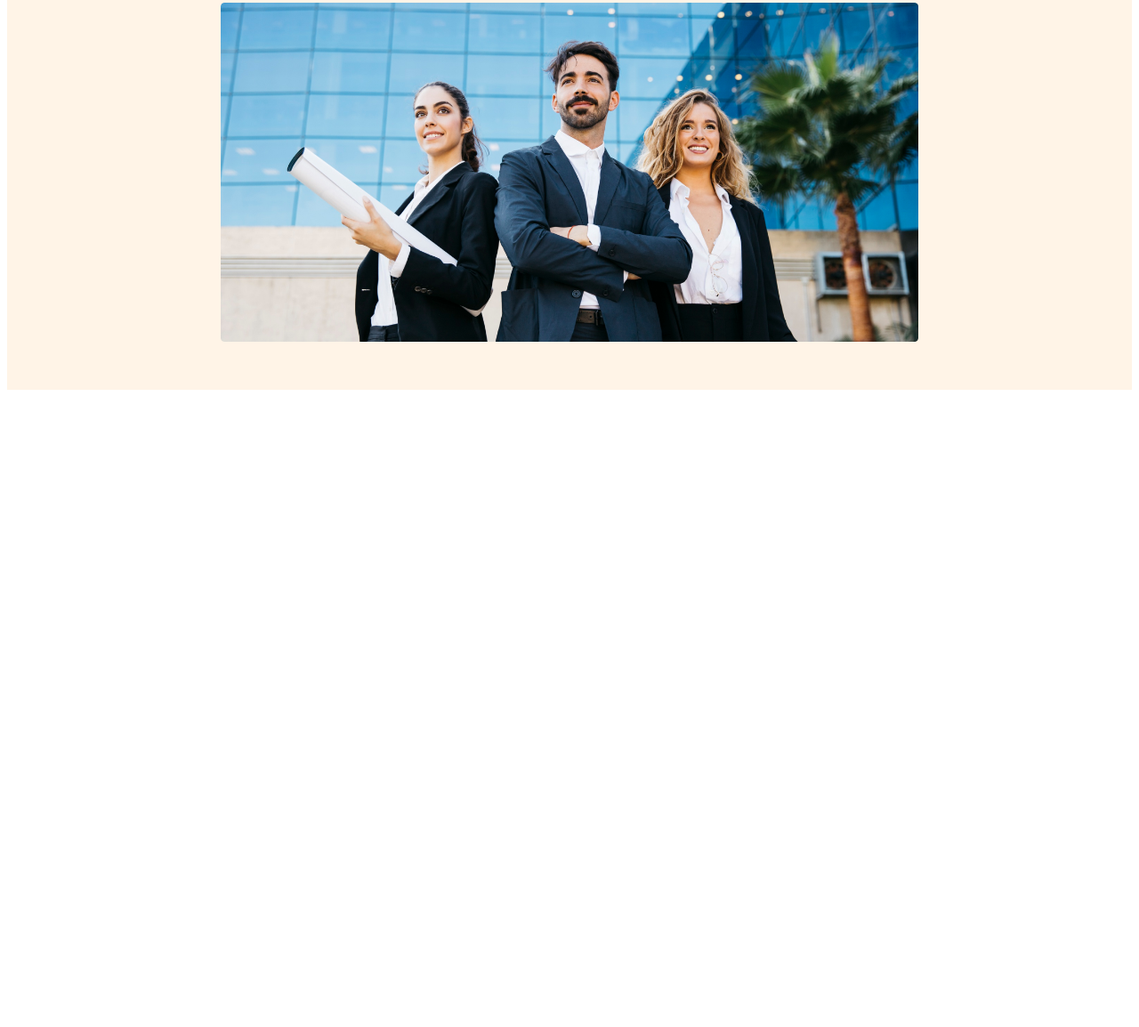
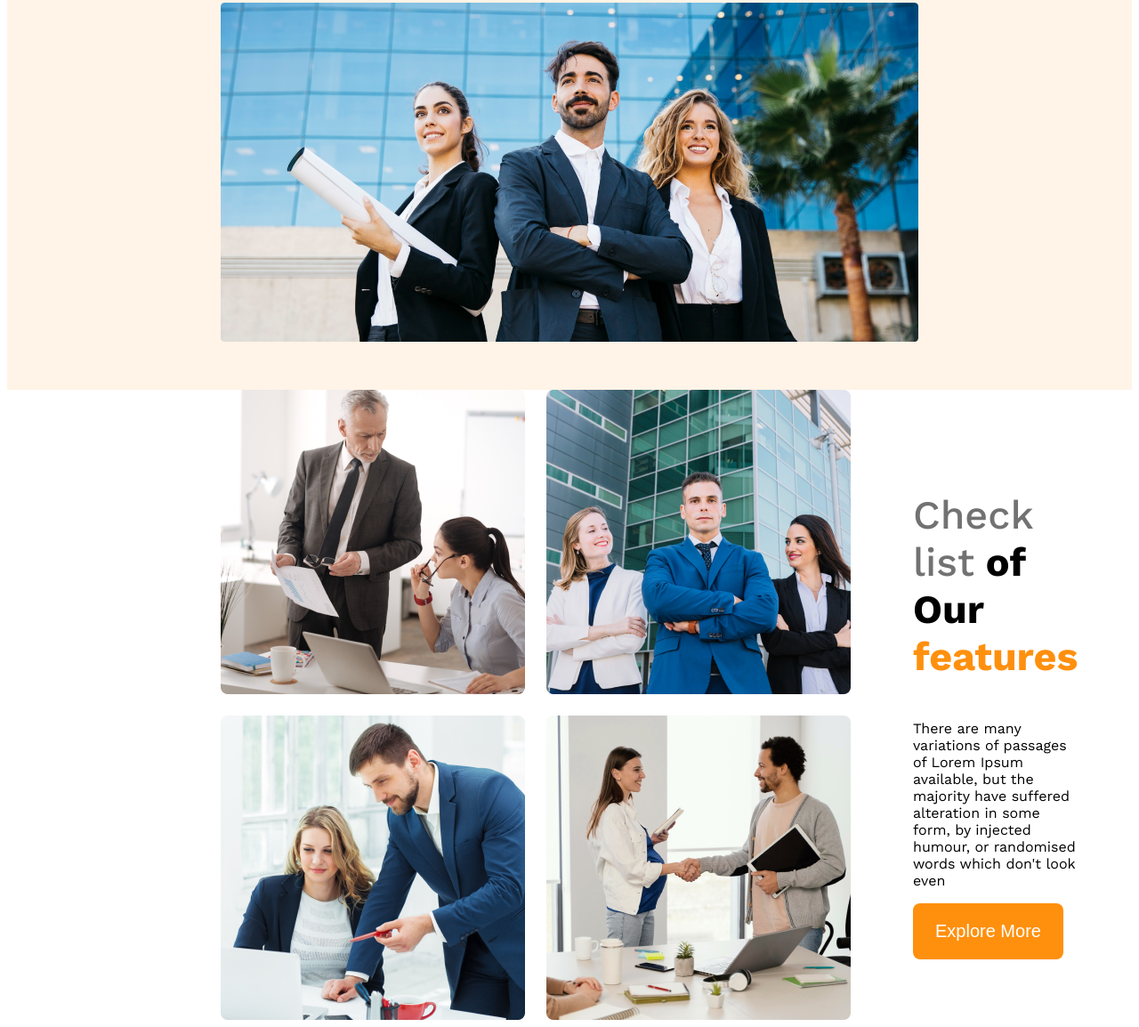
Before and after one commit to rakibul226/g3-architects-website, a plain HTML site: page index.html in a window 1280 px wide. Shown: the part 593-1747 px from the top of the page at 89% size. Before the commit the page ends 1039 px from the top, so only its background shows below. Drawn offline with nearby package versions, Linux system fonts and the light colour scheme.

Commit message:
teams-container section

```diff
--- a/index.html
+++ b/index.html
@@ -39,14 +39,29 @@
                         </button>
                     </div>
                     <img class="banner-img" src="images/banner.png" alt="">
+            </section>
+    </header>
+
+        <main>
+            <section class="teams-container">
+                <div class="teams-img-container">
+                    <img src="images/team1.png" alt="">
+                    <img src="images/team2.png" alt="">
+                    <img src="images/team3.png" alt="">
+                    <img src="images/team4.png" alt="">
+                </div>
+                <div class="teams-content">
+                    <h3 class="teams-title">
+                        <span class="quick">Check list</span> of Our
+                         <span class="txt-features">features</span>
+                    </h3>
+                    <p class="teams-desc">
+                        There are many variations of passages of Lorem Ipsum available, but the majority have suffered alteration in some form, by injected humour, or randomised words which don't look even
+                    </p>
+                    <button class="btn-primary">Explore More</button>
+                </div>
 
             </section>
-
-    </header>
-
-
-        <main>
-
         </main>
 
 
--- a/styles/architects.css
+++ b/styles/architects.css
@@ -37,8 +37,39 @@ nav li {
 }
 nav li a{
     text-decoration: none;
+}
 
+/* --------Main----------- */
+main{
+    max-width: 1440px;
+    margin:0px 240px;
 }
+/* -------Teams-Container--------- */
+.teams-container{
+    display: flex;
+    align-items: center;
+}
+.teams-img-container{
+    display: grid;
+    grid-template-columns: repeat(2, 1fr);
+    gap: 1.5rem;
+}
+.teams-content{
+   padding-left: 70px;
+}
+.teams-title{
+    font-size: 2.8rem;
+}
+.quick{
+    color: #727272;
+    font-weight: 500;
+}
+.txt-features{
+    color: #FF900E;
+    font-weight: 700px;
+}
+
+
 
 
 /* -----Banner----- */
@@ -59,10 +90,6 @@ nav li a{
     margin-top: 20px;
     width: 100%;
 }
-
-/* -------header------ */
-
-
 
 
 /* --------Responsive-------------- */
```
